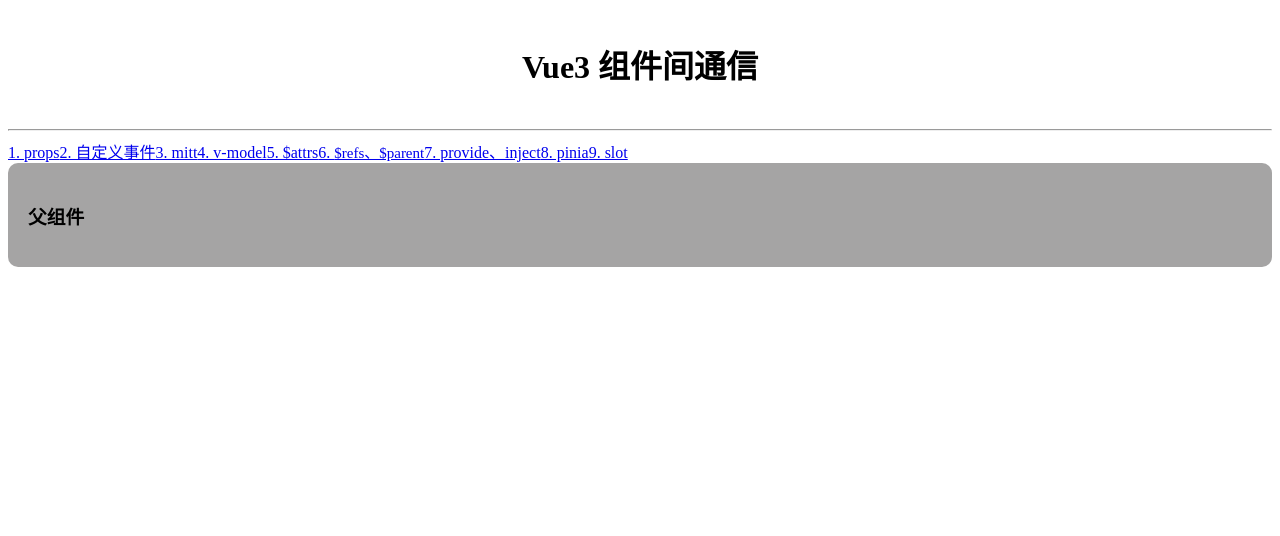
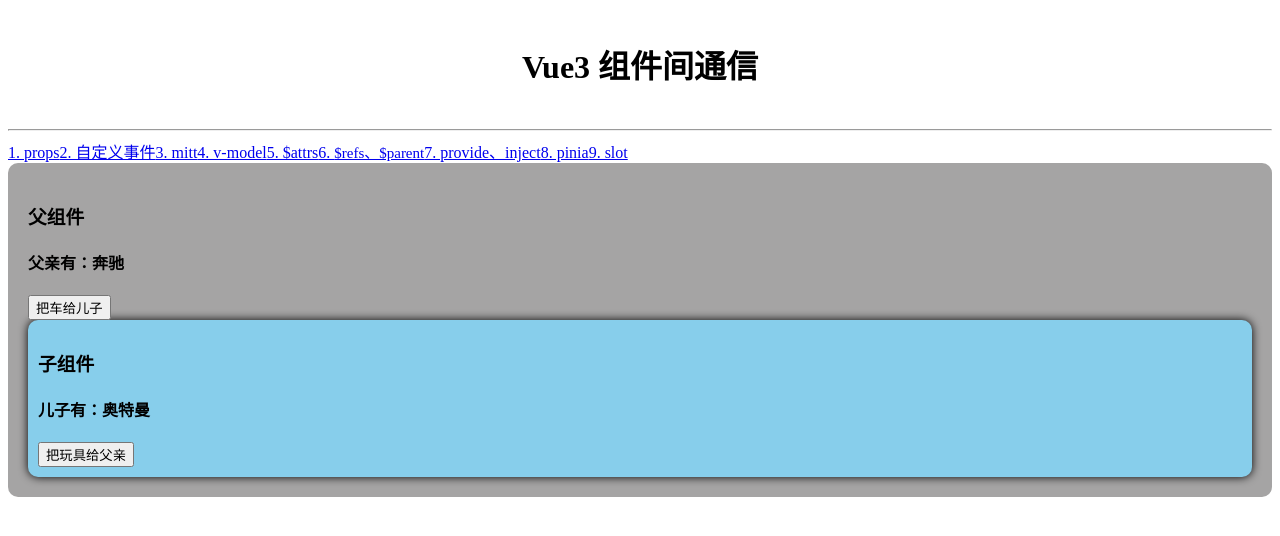
Before and after one commit to BigDragonlin/vue-demo, a Vue app: page /props in a window 1280 px wide. Shown: the top 536 px of the page. Built offline with nearby package versions, Linux system fonts and the light colour scheme.

Commit message:
组件通信方式props

```diff
--- a/src/pages/01_props/Child.vue
+++ b/src/pages/01_props/Child.vue
@@ -1,10 +1,16 @@
 <template>
   <div class="child">
     <h3>子组件</h3>
+	 <h4 v-if="car">父亲给的car：{{ car }}</h4>
+	 <h4>儿子有：{{ toy }}</h4>
+	 <button @click="sendToy(toy)">把玩具给父亲</button>
   </div>
 </template>
 
 <script setup lang="ts" name="Child">
+	import { ref } from 'vue'
+	defineProps(['car','sendToy'])
+	let toy = ref('奥特曼')
 </script>
 
 <style scoped>
--- a/src/pages/01_props/Father.vue
+++ b/src/pages/01_props/Father.vue
@@ -1,11 +1,25 @@
 <template>
   <div class="father">
     <h3>父组件</h3>
+	<h4>父亲有：{{ car }}</h4>
+	<h4 v-if="toy">儿子给的玩具：{{ toy }}</h4>
+	<button @click="sendCarToSon">把车给儿子</button>
+	<Child :car="sonCar" :sendToy="getToy"/>
   </div>
 </template>
 
 <script setup lang="ts" name="Father">
 	import Child from './Child.vue'
+	import { ref } from 'vue'
+	let car = ref('奔驰')
+	let sonCar = ref('')
+	let toy = ref('')
+	function sendCarToSon(){
+		sonCar.value = car.value
+	}
+	function getToy(value:string){
+		toy.value = value
+	}
 </script>
 
 <style scoped>
```
